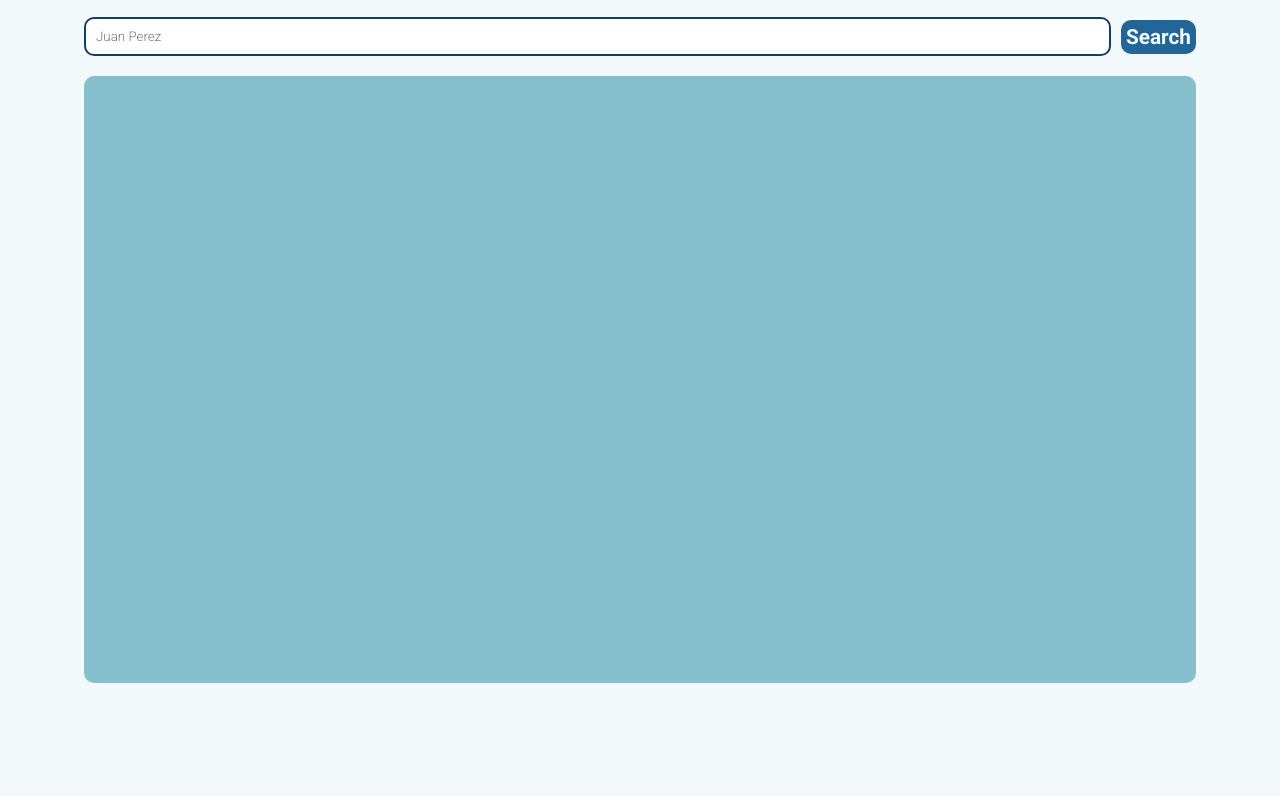
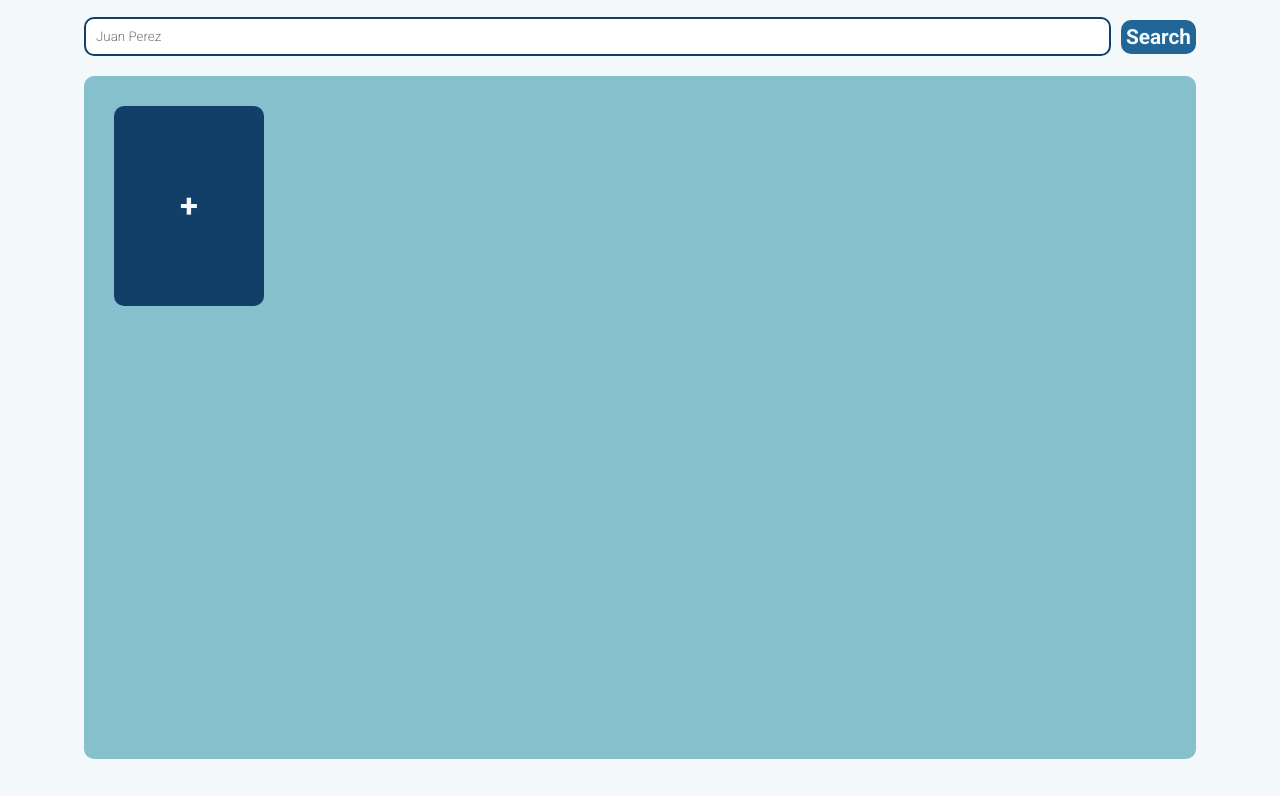
Before and after one commit to Draxgun/pacienteLib, a website built with webpack: page dist/index.html in a window 1280 px wide. Shown: the part 123-919 px from the top of the page. Built offline with Linux system fonts and the light colour scheme.

Commit message:
main HTML structure done

```diff
--- a/src/style.css
+++ b/src/style.css
@@ -88,8 +88,25 @@ main{
     width: 100%;
     background-color: var(--blue);
     height: 700px;
-    max-height: 80%;
+    max-height: 90%;
     border-radius: 10px;
+    padding: 30px;
+}
+
+.patientCard{
+    display: flex;
+    justify-content: center;
+    align-items: center;
+    color: var(--white);
+    font-weight: bold;
+    width: 150px;
+    height: 200px;
+    background-color: var(--cold);
+    border-radius: 10px;
+}
+
+#addPatientButton{
+    font-size: calc(20px + 1vw);
 }
 
 
```
Also changed, not shown: dist/index.html, dist/main.js.
